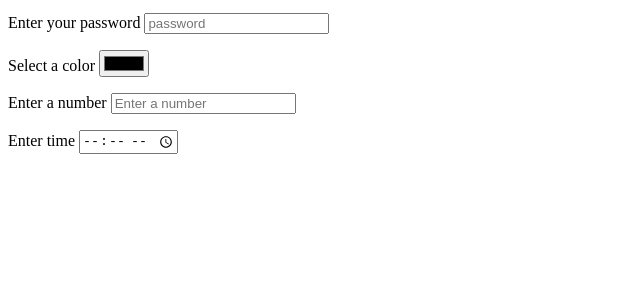
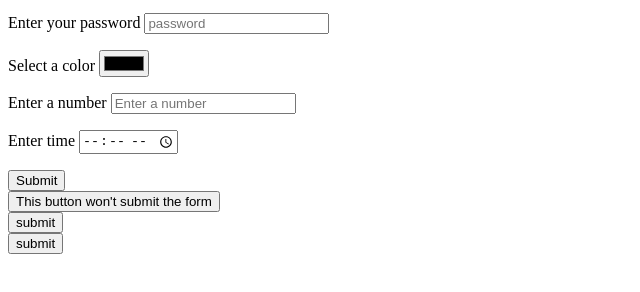
Before and after one commit to shriI950/WebDevNotesUdemy, a plain HTML site: page forms.html in a window 1280 px wide. Shown: the part 104-396 px from the top of the page, without its empty margins (0-640 px from the left). Drawn offline with Linux system fonts and the light colour scheme.

Commit message:
Added different types of buttons in the form

```diff
--- a/forms.html
+++ b/forms.html
@@ -30,6 +30,30 @@
             <label for="time">Enter time</label>
             <input type="time" id="time">
         </p>
+        <!--
+            button inside a form automatically submits the form no matter where it is placed.
+            by default a button will submit the form if it's inside the form.
+        -->
+
+        <button>
+            Submit
+        </button>
+        <br>
+        <!--
+            This button below won't submit the form as it has type of button that means it's not able to submit the form because it's not of type submit
+        -->
+        <button type="button">
+            This button won't submit the form
+        </button>
+        <br>
+        <!-- the button below will submit the form as it's type is submit -->
+        <button type="submit">
+            submit
+        </button>
+        <br>
+        <!-- we can also make a button using input element as shown below-->
+        <input type="button" value="submit">
+
 
     </form>
 
```
